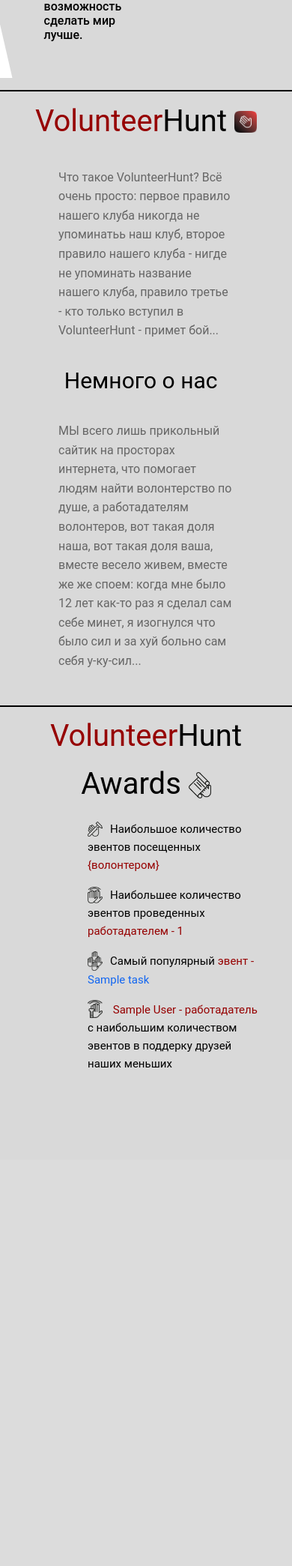
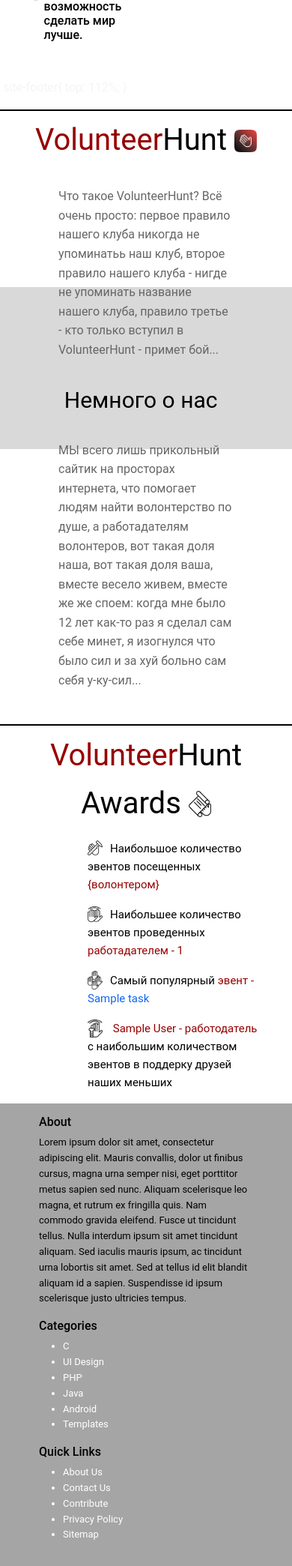
Before and after one commit to andreyvydra/volunteer_hunt_2, a Django app: page / in a window 390 px wide; the page is wider, and only the part inside the window is pictured. Shown: the part 740-2829 px from the top of that part at 75% size. Before the commit the page ends 2164 px from the top of that part, so only its background shows below. Run offline with Django 4.2, Linux system fonts and the light colour scheme; tables that the repository leaves empty hold one stand-in row (values such as "Sample post"); some libraries are stand-ins or nearby versions.

Commit message:
added footer

```diff
--- a/hackaton_test/settings.py
+++ b/hackaton_test/settings.py
@@ -41,6 +41,8 @@ INSTALLED_APPS = [
     'user.apps.UserConfig'
 
 ]
+
+SECURE_SSL_REDIRECT = False
 
 MIDDLEWARE = [
     'django.middleware.security.SecurityMiddleware',
--- a/static/css/homepage.css
+++ b/static/css/homepage.css
@@ -6,12 +6,37 @@ body{
     max-height: 300px;
 }
 
+li a{
+    color:#FFFFFF;
+}
+
+li::marker{
+    color:#FFFFFF;
+}
+
+/* footer{
+  background: #a5a5a5;
+  box-sizing: border-box;
+  width: 100%;
+  top: 210%;
+  font-size: small;
+  color: black;
+  text-align: left;
+  position: absolute;
+  z-index: 1;
+  padding: 15px 40px;
+  overflow: hidden;
+} */
+
+
+
 .grey_rect{
     position: absolute;
     background-color: #AFADAD;
-    width: 200vw;
-    height: 100vw;
-    left: -100vw;
+    width: 60vw;
+    height: 40vw;
+    left: -20vw;
+    top: -10vh;
     transform: rotate(-113deg);
     display: inline-block;
     z-index: -1;
@@ -21,9 +46,19 @@ body{
     position: absolute;
     background-color: #D9D9D9;
     width: 200vw;
-    height: 200vw;
+    height: 82vw;
     top: 40vh;
     transform: rotate(167deg);
+    display: inline-block;
+    z-index: -1;
+}
+
+.very_grey_rect_repeat{
+    position: absolute;
+    background-color: #d9d9d9;
+    width: 100vw;
+    height: 55.5vw;
+    top: 33vh;
     display: inline-block;
     z-index: -1;
 }
@@ -122,16 +157,6 @@ body{
     left: 35vw;
 }
 
-.very_grey_rect_repeat{
-    position: absolute;
-    background-color: #D9D9D9;
-    width: 100%;
-    height: 1443px;
-    top: 100%;
-    display: inline-block;
-    z-index: -1;
-}
-
 .main_info_block{
     position: absolute;
     z-index: 1;
--- a/static/css/label_page.css
+++ b/static/css/label_page.css
@@ -194,5 +194,8 @@ left: 1vw !important;
 
 .events_divs{
     position: absolute;
+    right: 0;
+    left: 0;
     top: 51vh;
+    width: 100vw;
 }
--- a/templates/homepage/homepage.html
+++ b/templates/homepage/homepage.html
@@ -10,7 +10,6 @@ VolunteerHunt
 
 {% block main %}
 <span class="grey_rect"></span>
-
 <p class="greeting"><span class="'greeting_red">Приветствуем</span> на <span
         class="greeting_red">Volunteer</span>Hunt!</p>
 <img src="{% static 'img/homepage/hello.png' %}" class="hello">
@@ -28,7 +27,11 @@ VolunteerHunt
     <img src="{% static 'img/homepage/five.png' %}" class="five">
 </div>
 <div class="main_info_block">
-
+<styles>
+    .site-footer{
+        top: 112%;
+    }
+</styles>
     <span class="divinding_line"></span>
 
     <div>
@@ -82,14 +85,14 @@ VolunteerHunt
         <div>
             <p class="award_text"><img src="{% static 'img/homepage/animals.png' %}" style="max-width: 20px; margin-right:
                 10px; margin-top: -3px">
-                <span class="greeting_red">{{most_valuable_employer}} - работадатель</span>
+                <span class="greeting_red">{{most_valuable_employer}} - работодатель</span>
                 с наибольшим количеством
                 эвентов в
                 поддерку друзей наших меньших</p>
         </div>
     </div>
+    <span class="very_grey_rect_repeat"></span>
+</span>
+    {% include 'includes/footer.html' %}
 </div>
-<span class="very_grey_rect_repeat">
-
-</span>
 {% endblock %}
--- a/templates/includes/footer.html
+++ b/templates/includes/footer.html
@@ -1,103 +1,44 @@
+ <footer style="background: #a5a5a5;
+  box-sizing: border-box;
+  width: 100%;
+  top: 100%;
+  font-size: small;
+  color: black;
+  text-align: left;
+  position: absolute;
+  z-index: 1;
+  padding: 15px 40px;
+  overflow: hidden;" class="site-footer">
+      <div class="container">
+        <div class="row">
+          <div class="col-sm-12 col-md-6">
+            <h6>About</h6>
+            <p class="text-justify">Lorem ipsum dolor sit amet, consectetur adipiscing elit. Mauris convallis, dolor ut finibus cursus, magna urna semper nisi, eget porttitor metus sapien sed nunc. Aliquam scelerisque leo magna, et rutrum ex fringilla quis. Nam commodo gravida eleifend. Fusce ut tincidunt tellus. Nulla interdum ipsum sit amet tincidunt aliquam. Sed iaculis mauris ipsum, ac tincidunt urna lobortis sit amet. Sed at tellus id elit blandit aliquam id a sapien. Suspendisse id ipsum scelerisque justo ultricies tempus.</p>
+          </div>
 
-<div style="style="position: absolute">
-<footer class="bg-light text-center text-lg-start">
-  <!-- Grid container -->
-  <div class="container p-4">
-    <!--Grid row-->
-    <div class="row">
-      <!--Grid column-->
-      <div class="col-lg-3 col-md-6 mb-4 mb-md-0">
-        <h5 class="text-uppercase">Links</h5>
+          <div class="col-xs-6 col-md-3">
+            <h6>Categories</h6>
+            <ul class="footer-links">
+              <li><a href="#">C</a></li>
+              <li><a href="#">UI Design</a></li>
+              <li><a href="#">PHP</a></li>
+              <li><a href="#">Java</a></li>
+              <li><a href="#">Android</a></li>
+              <li><a href="#">Templates</a></li>
+            </ul>
+          </div>
 
-        <ul class="list-unstyled mb-0">
-          <li>
-            <a href="#!" class="text-dark">Link 1</a>
-          </li>
-          <li>
-            <a href="#!" class="text-dark">Link 2</a>
-          </li>
-          <li>
-            <a href="#!" class="text-dark">Link 3</a>
-          </li>
-          <li>
-            <a href="#!" class="text-dark">Link 4</a>
-          </li>
-        </ul>
+          <div class="col-xs-6 col-md-3">
+            <h6>Quick Links</h6>
+            <ul class="footer-links">
+              <li><a href="#">About Us</a></li>
+              <li><a href="#">Contact Us</a></li>
+              <li><a href="#">Contribute</a></li>
+              <li><a href="#">Privacy Policy</a></li>
+              <li><a href="#">Sitemap</a></li>
+            </ul>
+          </div>
+        </div>
       </div>
-      <!--Grid column-->
-
-      <!--Grid column-->
-      <div class="col-lg-3 col-md-6 mb-4 mb-md-0">
-        <h5 class="text-uppercase mb-0">Links</h5>
-
-        <ul class="list-unstyled">
-          <li>
-            <a href="#!" class="text-dark">Link 1</a>
-          </li>
-          <li>
-            <a href="#!" class="text-dark">Link 2</a>
-          </li>
-          <li>
-            <a href="#!" class="text-dark">Link 3</a>
-          </li>
-          <li>
-            <a href="#!" class="text-dark">Link 4</a>
-          </li>
-        </ul>
-      </div>
-      <!--Grid column-->
-
-      <!--Grid column-->
-      <div class="col-lg-3 col-md-6 mb-4 mb-md-0">
-        <h5 class="text-uppercase">Links</h5>
-
-        <ul class="list-unstyled mb-0">
-          <li>
-            <a href="#!" class="text-dark">Link 1</a>
-          </li>
-          <li>
-            <a href="#!" class="text-dark">Link 2</a>
-          </li>
-          <li>
-            <a href="#!" class="text-dark">Link 3</a>
-          </li>
-          <li>
-            <a href="#!" class="text-dark">Link 4</a>
-          </li>
-        </ul>
-      </div>
-      <!--Grid column-->
-
-      <!--Grid column-->
-      <div class="col-lg-3 col-md-6 mb-4 mb-md-0">
-        <h5 class="text-uppercase mb-0">Links</h5>
-
-        <ul class="list-unstyled">
-          <li>
-            <a href="#!" class="text-dark">Link 1</a>
-          </li>
-          <li>
-            <a href="#!" class="text-dark">Link 2</a>
-          </li>
-          <li>
-            <a href="#!" class="text-dark">Link 3</a>
-          </li>
-          <li>
-            <a href="#!" class="text-dark">Link 4</a>
-          </li>
-        </ul>
-      </div>
-      <!--Grid column-->
-    </div>
-    <!--Grid row-->
-  </div>
-  <!-- Grid container -->
-
-  <!-- Copyright -->
-  <div class="text-center p-3" style="background-color: rgba(0, 0, 0, 0.2);">
-    © 2020 Copyright:
-    <a class="text-dark" href="https://mdbootstrap.com/">MDBootstrap.com</a>
-  </div>
-  <!-- Copyright -->
 </footer>
-</div>
+ </head>
```
Also changed, not shown: templates/users/profile.html (+7 -3 lines).
